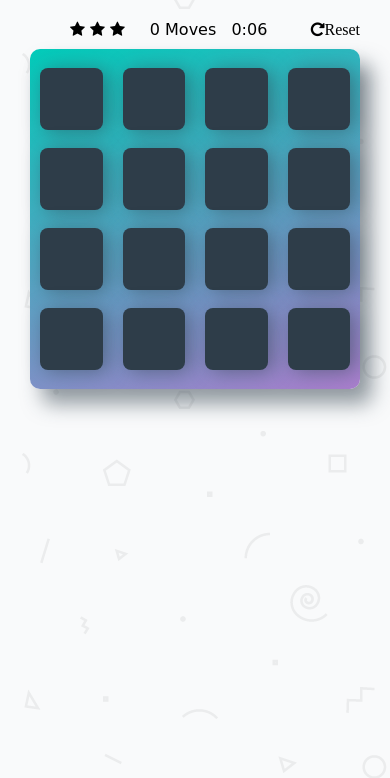
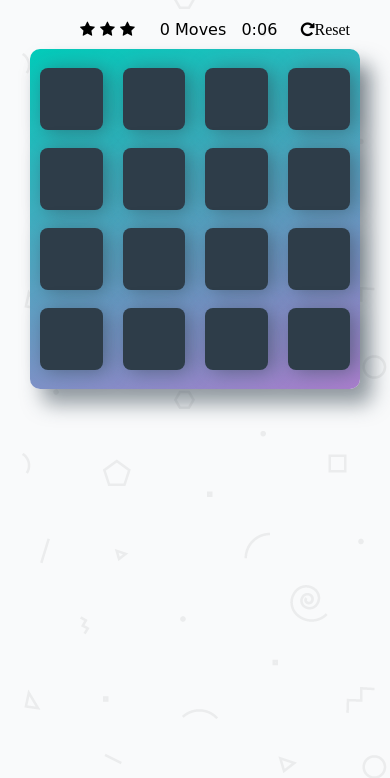
Before and after one commit to Priyadarshi-Kumar/Memory-Game, a plain HTML site: page index.html in a window 390 px wide. Shown: the part 66-844 px from the top of the page. Drawn offline with Linux system fonts and the light colour scheme; a web font is replaced by a local one.

Commit message:
changed width of score panel for 525 pixels device

```diff
--- a/css/app.css
+++ b/css/app.css
@@ -224,7 +224,7 @@ h1 {
     }
 
     .score-panel {
-        width: 330px;
+        width: 310px;
     }
 
     .modal {
```
